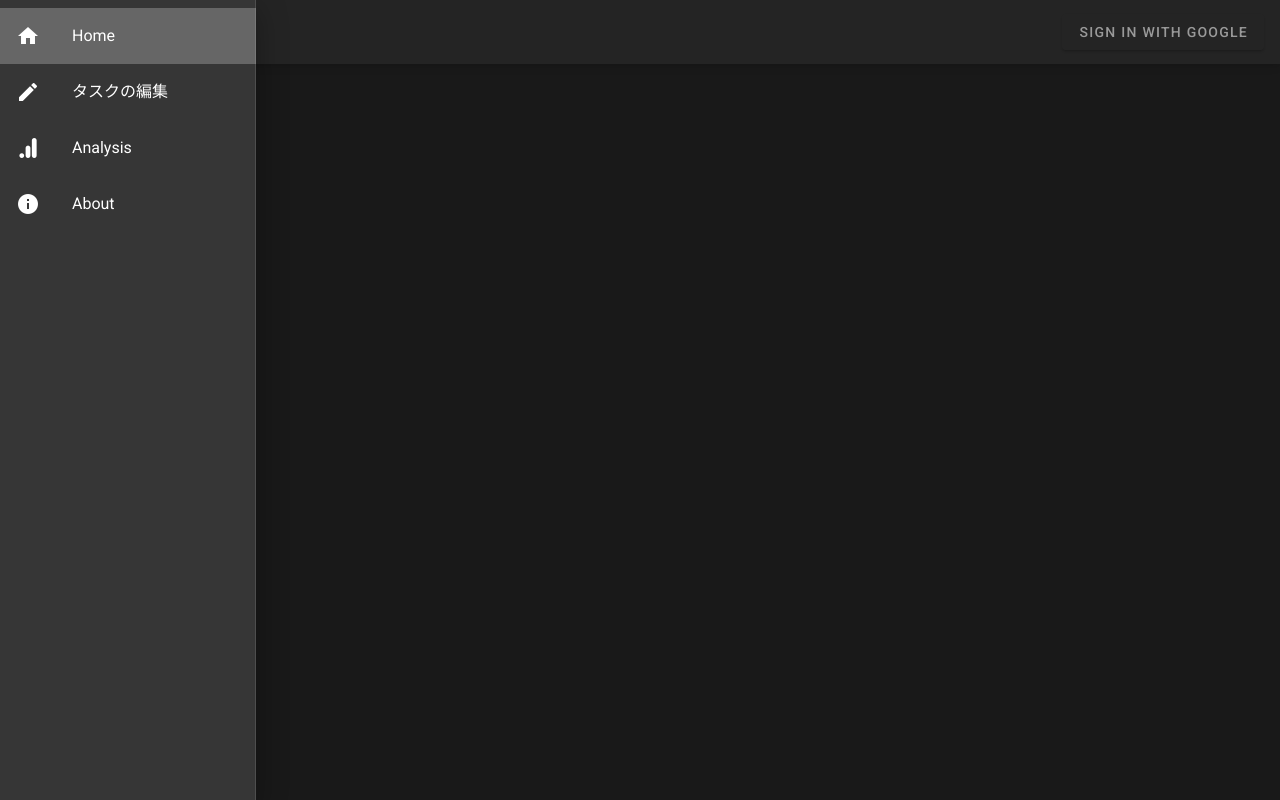
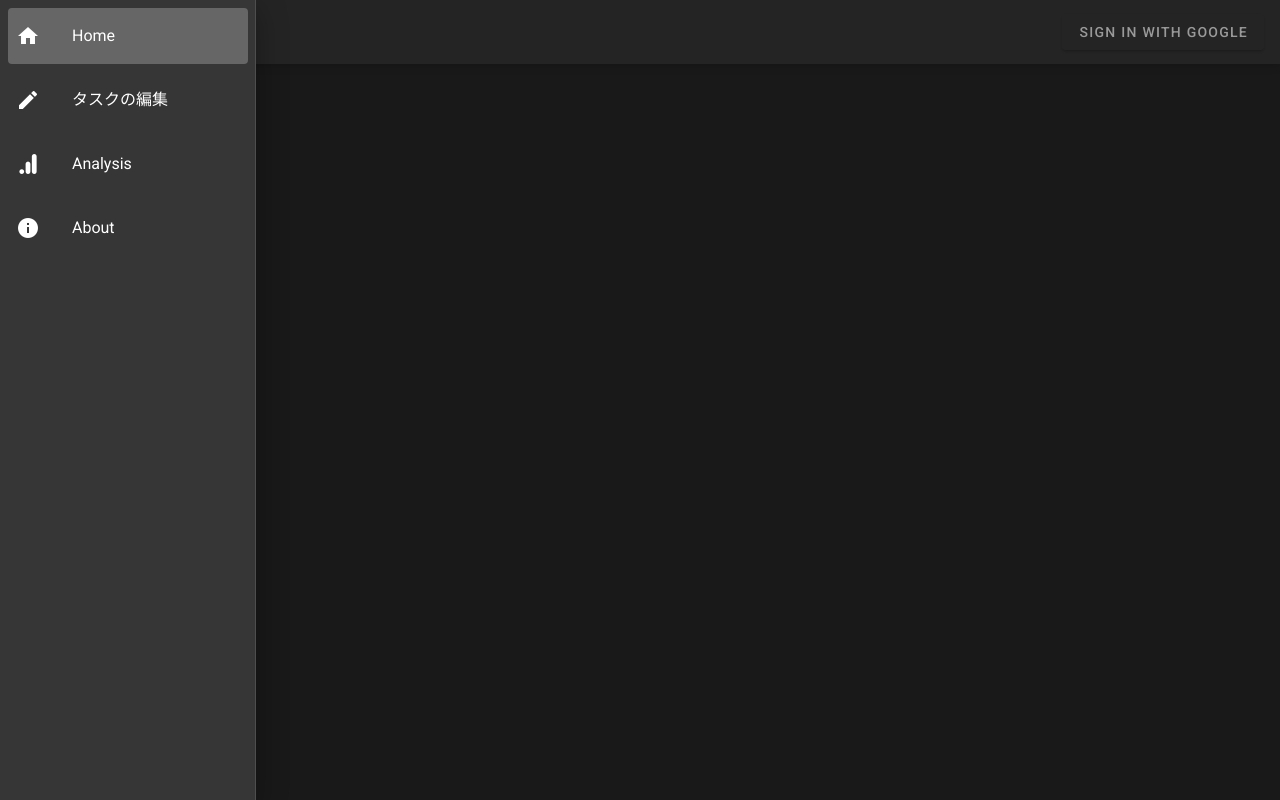
Before and after one commit to kuri-Maron/coloring-learning-record, a Vue app: page / in a window 1280 px wide. Both pictures are taken after a click on the button 40 px from the left and 32 px from the top of the page. Built offline with nearby package versions, Linux system fonts and the light colour scheme; no server answers.

Commit message:
bug修正：ナビゲーションの意図しないメニューのハイライト

```diff
--- a/src/App.vue
+++ b/src/App.vue
@@ -2,7 +2,7 @@
   <v-app>
     <!-- サイドナビバー TODO: 単一コンポーネント化@drawer扱い-->
     <v-navigation-drawer v-model="drawer" app temporary>
-      <v-list>
+      <v-list nav>
         <v-list-item v-for="item in items" :key="item.title" :to="item.link">
           <v-list-item-icon>
             <v-icon>{{ item.icon }}</v-icon>
@@ -54,7 +54,10 @@ export default {
     return {
       drawer: false,
       items: [
-        { title: "Home", icon: "mdi-home", link: { name: "Home" } },
+        // ルート要素のみ、nameプロパティでバインドするとバグるので、pathプロパティを使用
+        // { title: "Home", icon: "mdi-home", link: { name: "Home" } },
+        // { title: "Home", icon: "mdi-home", link: "/" },
+        { title: "Home", icon: "mdi-home", link: { path: "/" } },
         { title: "タスクの編集", icon: "mdi-pencil", link: { name: "Task" } },
         {
           title: "Analysis",
--- a/src/router/index.js
+++ b/src/router/index.js
@@ -11,6 +11,7 @@ const routes = [
     // meta 属性の正式な利用方法を把握していない
     meta: { bottom: true },
     component: Home,
+    // component: () => import("@/views/Home.vue"),
   },
   {
     path: "/task",
```
